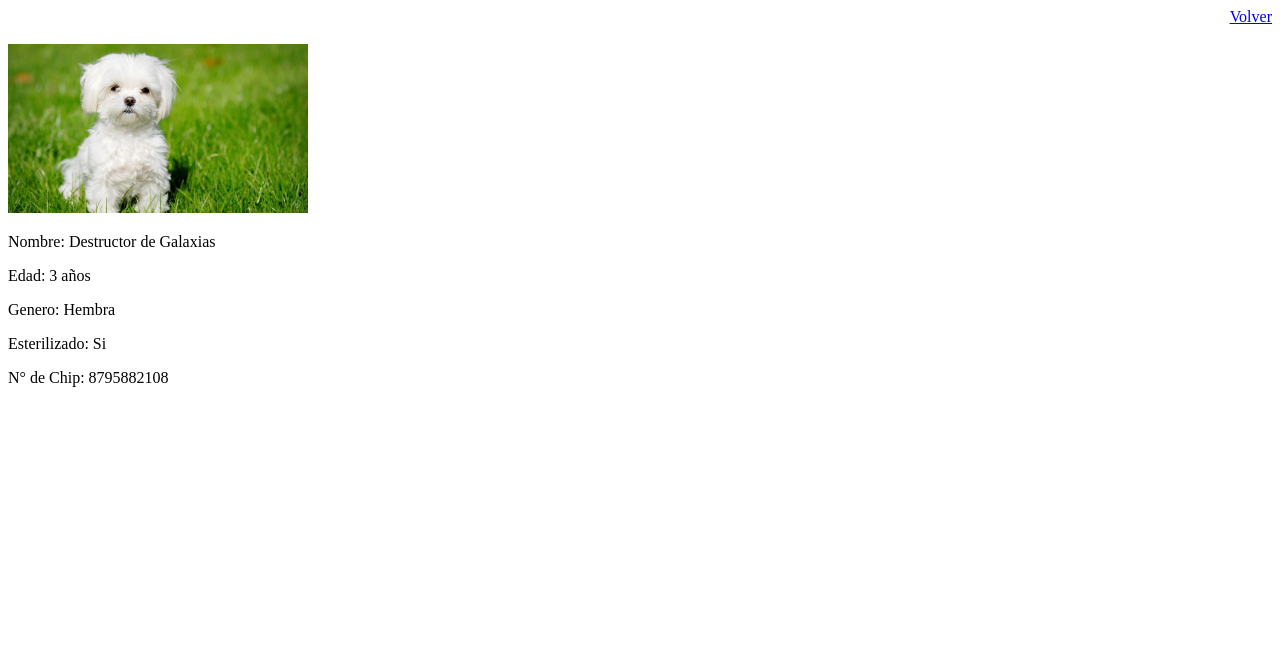
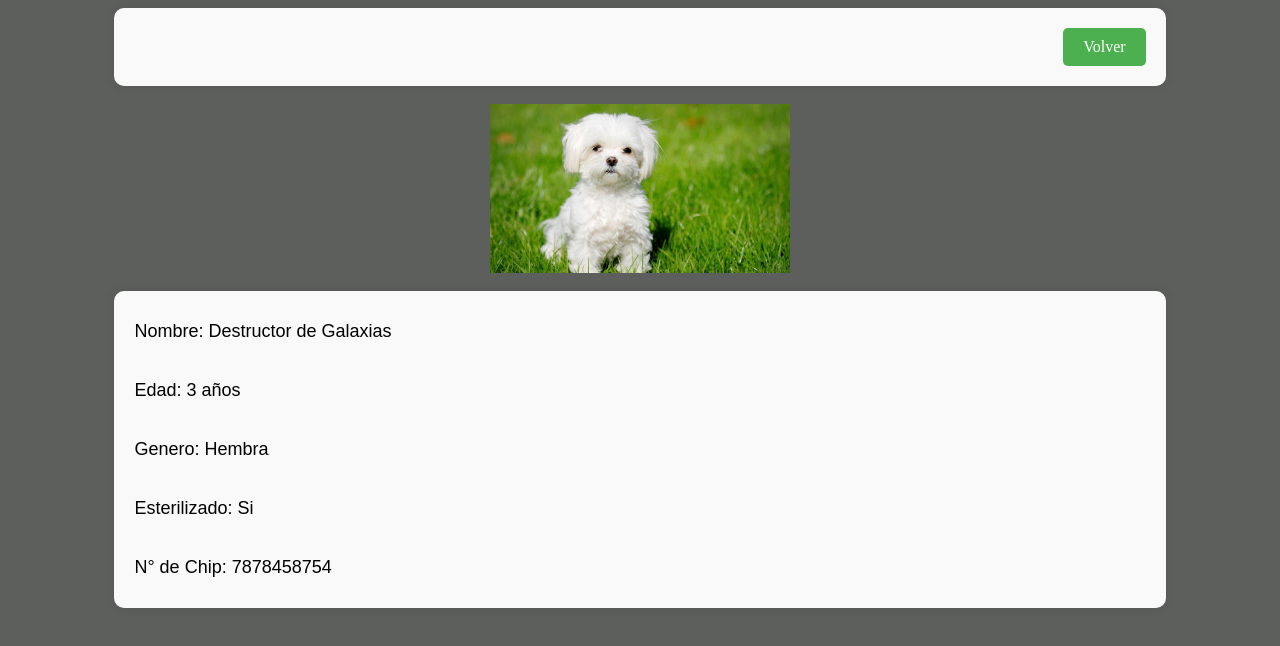
Before and after one commit to joseto02/actividad-2, a plain HTML site: page Destructordegalaxiasperro.html in a window 1280 px wide. Drawn offline with Linux system fonts and the light colour scheme.

Commit message:
arreglando apartados Perros

```diff
--- a/Destructordegalaxiasperro.html
+++ b/Destructordegalaxiasperro.html
@@ -4,12 +4,7 @@
     <meta charset="UTF-8">
     <meta name="viewport" content="width=device-width, initial-scale=1.0">
     <title>destructordegalaxiasperro</title>
-    <style>
-        .container{
-        width: 100%;
-        text-align: right;
-    }
-    </style>
+    <link rel="stylesheet" href="assets/css/style.css">
 
 </head>
 <body>
@@ -17,12 +12,20 @@
         <a href="adopta.html" class ="back-link">Volver</a>
     </div>
     <br>
-    <img src="assets/img/perro3.jpg" width="300px">
-    <p>Nombre: Destructor de Galaxias</p>
-    <p>Edad: 3 años</p>
-    <p>Genero: Hembra</p>
-    <p>Esterilizado: Si</p>
-    <p>N° de Chip: 8795882108</p>
+    <div class="foto">
+        <img src="assets/img/perro3.jpg" width="300px">
+        <br>
+        <div class="container p">
+            <p>Nombre: Destructor de Galaxias</p>
+            <br>
+            <p>Edad: 3 años</p>
+            <br>
+            <p>Genero: Hembra</p>
+            <br>
+            <p>Esterilizado: Si</p>
+            <br>
+            <p>N° de Chip: 7878458754</p>
+        </div>
 
 </body>
 </html>
```
Also changed, not shown: Benjaperro.html (+11 -7 lines), Juanitoperro.html (+15 -12 lines).
